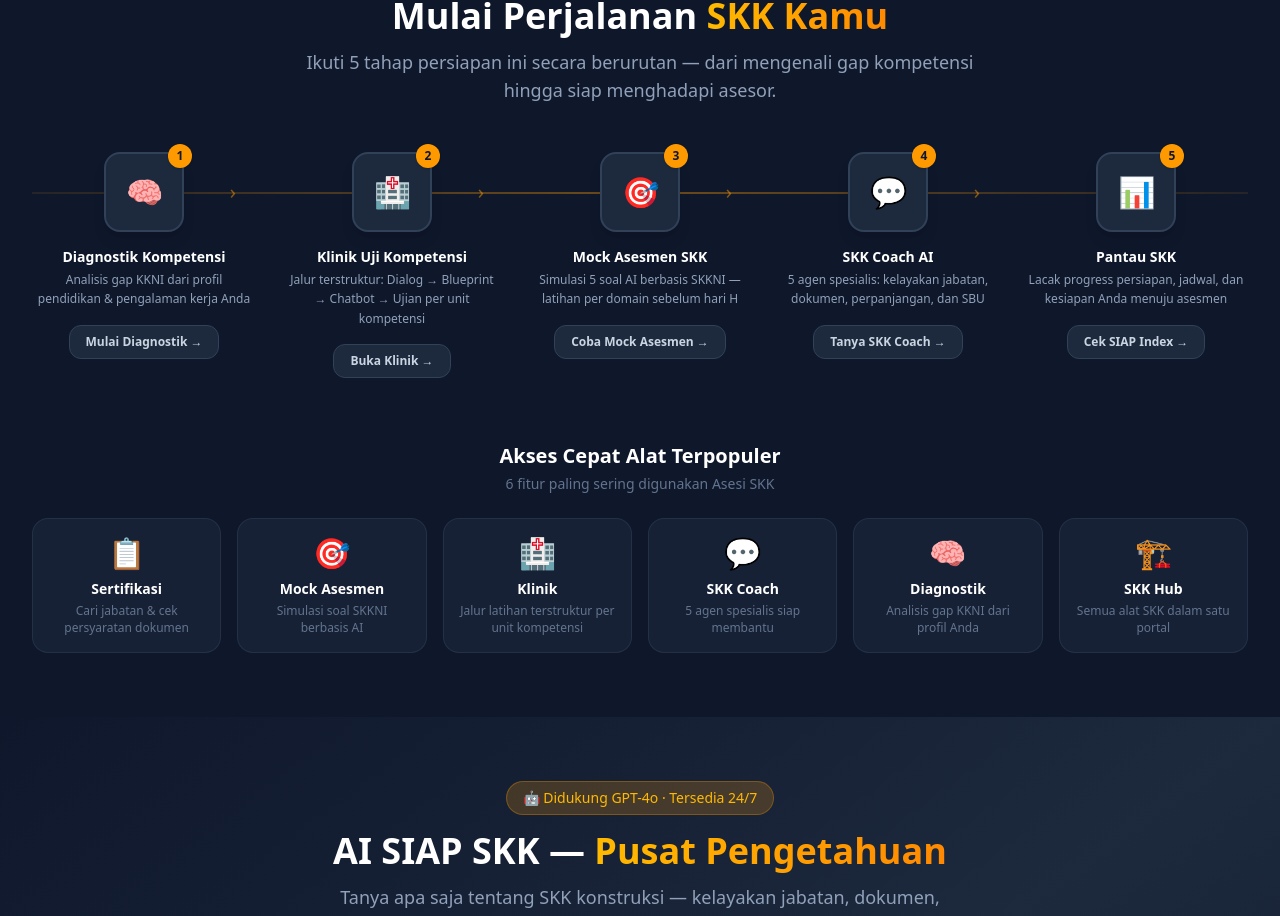
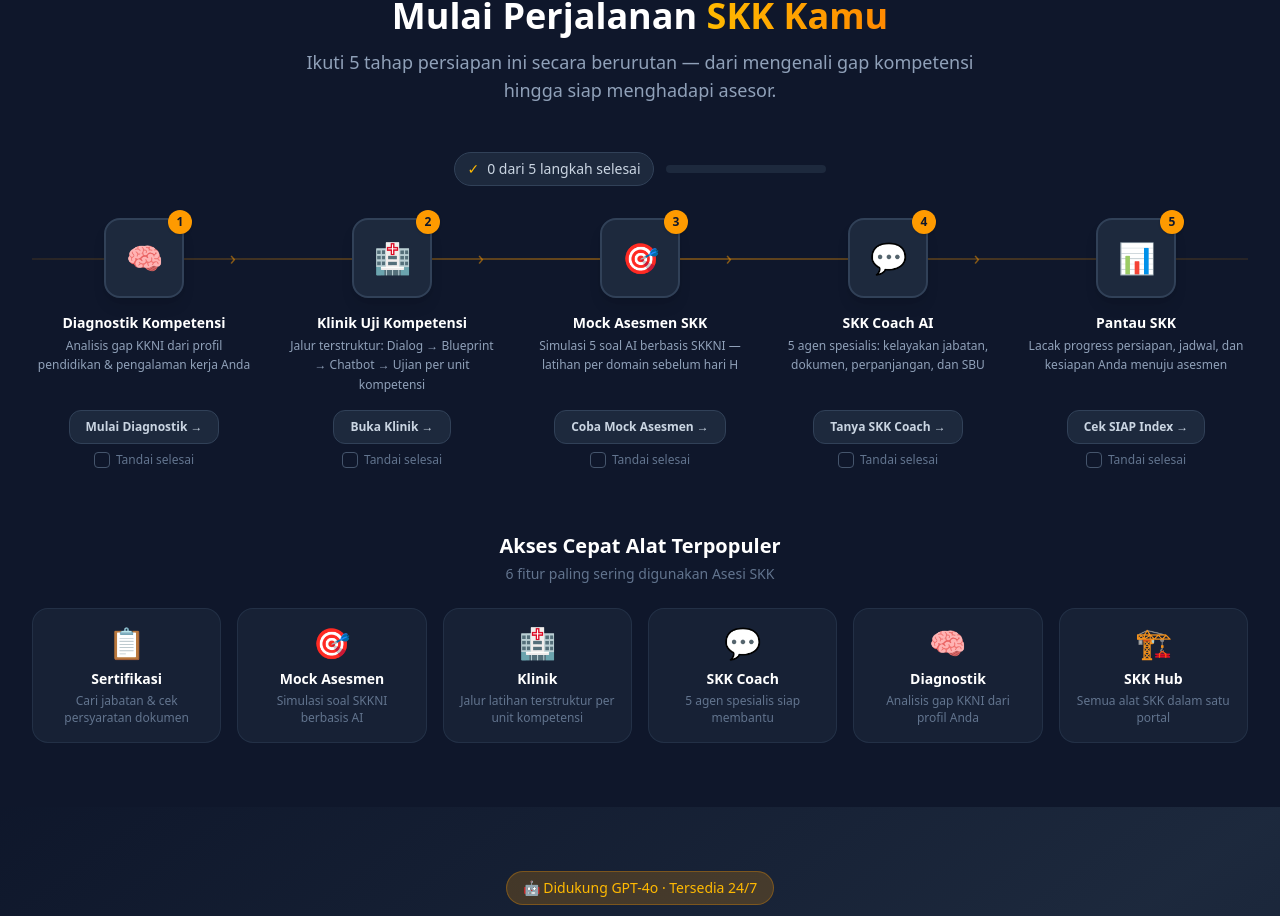
Before and after one commit to penshopx/Bimtek, a Next.js app: page / in a window 1280 px wide. Shown: the part 1347-2263 px from the top of the page. Built offline with nearby package versions, Linux system fonts and the light colour scheme; no server answers; the database is empty.

Commit message:
Add persistent homepage journey completion tracking
Replit-Task-Id: b9623dca-14ca-4cd5-94f5-090674648961
Replit-Merge-Attempt: MergeTask:b9623dca-14ca-4cd5-94f5-090674648961:1:a3015a3f

```diff
--- a/src/app/page.tsx
+++ b/src/app/page.tsx
@@ -4,6 +4,7 @@ import { db } from '@/db';
 import { quizQuestions } from '@/db/schema';
 import { bimtekModules } from '@/lib/bimtekCatalog';
 import { certificationPositions } from '@/lib/certificationPositions';
+import JourneyTracker from '@/components/JourneyTracker';
 
 const journeySteps = [
   {
@@ -334,43 +335,7 @@ export default async function Home() {
           </div>
 
           {/* Step-by-step flow */}
-          <div className="relative">
-            {/* Connector line (desktop) */}
-            <div className="hidden lg:block absolute top-10 left-0 right-0 h-0.5 bg-gradient-to-r from-amber-500/10 via-amber-500/40 to-amber-500/10 z-0" style={{ top: '2.5rem' }} />
-
-            <div className="grid grid-cols-1 sm:grid-cols-2 lg:grid-cols-5 gap-6 relative z-10">
-              {journeySteps.map((step, idx) => (
-                <div key={step.step} className="flex flex-col items-center text-center group">
-                  {/* Step number bubble */}
-                  <div className="relative mb-4">
-                    <div className="w-20 h-20 rounded-2xl bg-slate-800 border-2 border-slate-700 group-hover:border-amber-500/60 flex items-center justify-center text-3xl transition-all shadow-lg">
-                      {step.icon}
-                    </div>
-                    <span className="absolute -top-2 -right-2 w-6 h-6 rounded-full bg-amber-500 text-slate-900 text-xs font-bold flex items-center justify-center shadow">
-                      {step.step}
-                    </span>
-                    {/* Arrow between steps (desktop) */}
-                    {idx < journeySteps.length - 1 && (
-                      <span className="hidden lg:block absolute top-1/2 -right-[calc(50%+0.75rem)] -translate-y-1/2 text-amber-500/50 text-xl pointer-events-none select-none">›</span>
-                    )}
-                  </div>
-
-                  <h3 className="font-bold text-white text-sm mb-1 group-hover:text-amber-400 transition-colors leading-tight">
-                    {step.title}
-                  </h3>
-                  <p className="text-slate-400 text-xs mb-4 leading-relaxed px-1">
-                    {step.desc}
-                  </p>
-                  <Link
-                    href={step.href}
-                    className="inline-block px-4 py-2 bg-slate-800 hover:bg-amber-500/20 border border-slate-700 hover:border-amber-500/50 rounded-xl text-xs font-semibold text-slate-300 hover:text-amber-400 transition-all"
-                  >
-                    {step.cta} →
-                  </Link>
-                </div>
-              ))}
-            </div>
-          </div>
+          <JourneyTracker steps={journeySteps} />
 
           {/* Quick-access grid */}
           <div className="mt-16">
--- /dev/null
+++ b/src/components/JourneyTracker.tsx
@@ -0,0 +1,162 @@
+'use client';
+
+import Link from 'next/link';
+import { useEffect, useState } from 'react';
+
+export type JourneyStep = {
+  step: number;
+  icon: string;
+  title: string;
+  desc: string;
+  href: string;
+  cta: string;
+};
+
+const STORAGE_KEY = 'siapskk_journey_completed';
+
+type CompletionState = Record<number, boolean>;
+
+function readCompletionState(): CompletionState {
+  try {
+    const saved = window.localStorage.getItem(STORAGE_KEY);
+    if (!saved) return {};
+
+    const parsed: unknown = JSON.parse(saved);
+    if (!parsed || typeof parsed !== 'object' || Array.isArray(parsed)) return {};
+
+    return Object.entries(parsed).reduce<CompletionState>((state, [step, completed]) => {
+      if (/^\d+$/.test(step) && typeof completed === 'boolean') {
+        state[Number(step)] = completed;
+      }
+      return state;
+    }, {});
+  } catch {
+    return {};
+  }
+}
+
+type JourneyTrackerProps = {
+  steps: JourneyStep[];
+};
+
+export default function JourneyTracker({ steps }: JourneyTrackerProps) {
+  const [completedSteps, setCompletedSteps] = useState<CompletionState>({});
+  const [hasLoaded, setHasLoaded] = useState(false);
+
+  useEffect(() => {
+    setCompletedSteps(readCompletionState());
+    setHasLoaded(true);
+  }, []);
+
+  useEffect(() => {
+    if (!hasLoaded) return;
+
+    try {
+      window.localStorage.setItem(STORAGE_KEY, JSON.stringify(completedSteps));
+    } catch {
+      // Storage can be unavailable in private browsing or restricted previews.
+    }
+  }, [completedSteps]);
+
+  const completedCount = steps.filter((step) => completedSteps[step.step]).length;
+
+  const toggleStep = (stepNumber: number) => {
+    setCompletedSteps((current) => ({
+      ...current,
+      [stepNumber]: !current[stepNumber],
+    }));
+  };
+
+  return (
+    <>
+      <div className="flex flex-col sm:flex-row items-center justify-center gap-3 mb-8">
+        <div className="inline-flex items-center gap-2 px-3 py-1.5 bg-slate-800 border border-slate-700 rounded-full text-slate-300 text-sm">
+          <span className="text-amber-400" aria-hidden="true">✓</span>
+          <span>{completedCount} dari {steps.length} langkah selesai</span>
+        </div>
+        <div className="w-full sm:w-40 h-2 bg-slate-800 rounded-full overflow-hidden" aria-label={`Progress perjalanan ${completedCount} dari ${steps.length} langkah`}>
+          <div
+            className="h-full bg-gradient-to-r from-amber-400 to-orange-400 rounded-full transition-all duration-300"
+            style={{ width: `${(completedCount / steps.length) * 100}%` }}
+          />
+        </div>
+      </div>
+
+      <div className="relative">
+        {/* Connector line (desktop) */}
+        <div className="hidden lg:block absolute top-10 left-0 right-0 h-0.5 bg-gradient-to-r from-amber-500/10 via-amber-500/40 to-amber-500/10 z-0" />
+
+        <div className="grid grid-cols-1 sm:grid-cols-2 lg:grid-cols-5 gap-6 relative z-10">
+          {steps.map((step, idx) => {
+            const isCompleted = Boolean(completedSteps[step.step]);
+
+            return (
+              <div
+                key={step.step}
+                className={`flex flex-col items-center text-center group transition-opacity ${isCompleted ? 'opacity-65' : ''}`}
+              >
+                {/* Step number bubble */}
+                <div className="relative mb-4">
+                  <div className={`w-20 h-20 rounded-2xl bg-slate-800 border-2 flex items-center justify-center text-3xl transition-all shadow-lg ${
+                    isCompleted
+                      ? 'border-emerald-500/70 bg-emerald-950/40'
+                      : 'border-slate-700 group-hover:border-amber-500/60'
+                  }`}>
+                    {isCompleted ? <span className="text-emerald-400" aria-hidden="true">✓</span> : step.icon}
+                  </div>
+                  <span className={`absolute -top-2 -right-2 w-6 h-6 rounded-full text-xs font-bold flex items-center justify-center shadow ${
+                    isCompleted ? 'bg-emerald-400 text-slate-950' : 'bg-amber-500 text-slate-900'
+                  }`}>
+                    {isCompleted ? '✓' : step.step}
+                  </span>
+                  {/* Arrow between steps (desktop) */}
+                  {idx < steps.length - 1 && (
+                    <span className="hidden lg:block absolute top-1/2 -right-[calc(50%+0.75rem)] -translate-y-1/2 text-amber-500/50 text-xl pointer-events-none select-none">›</span>
+                  )}
+                </div>
+
+                <h3 className={`font-bold text-sm mb-1 transition-colors leading-tight ${
+                  isCompleted ? 'text-slate-300 line-through decoration-emerald-400/70' : 'text-white group-hover:text-amber-400'
+                }`}>
+                  {step.title}
+                </h3>
+                <p className={`text-xs mb-4 leading-relaxed px-1 ${isCompleted ? 'text-slate-500' : 'text-slate-400'}`}>
+                  {step.desc}
+                </p>
+
+                <div className="flex flex-col items-center gap-2 mt-auto">
+                  <Link
+                    href={step.href}
+                    className={`inline-block px-4 py-2 border rounded-xl text-xs font-semibold transition-all ${
+                      isCompleted
+                        ? 'bg-emerald-500/10 border-emerald-500/30 text-emerald-300 hover:bg-emerald-500/20'
+                        : 'bg-slate-800 hover:bg-amber-500/20 border-slate-700 hover:border-amber-500/50 text-slate-300 hover:text-amber-400'
+                    }`}
+                  >
+                    {step.cta} →
+                  </Link>
+                  <button
+                    type="button"
+                    onClick={() => toggleStep(step.step)}
+                    aria-pressed={isCompleted}
+                    aria-label={isCompleted ? `Tandai langkah ${step.title} belum selesai` : `Tandai langkah ${step.title} selesai`}
+                    className={`inline-flex items-center gap-1.5 text-xs font-medium transition-colors ${
+                      isCompleted ? 'text-emerald-400 hover:text-emerald-300' : 'text-slate-500 hover:text-amber-400'
+                    }`}
+                  >
+                    <span className={`w-4 h-4 rounded border flex items-center justify-center ${
+                      isCompleted ? 'bg-emerald-400 border-emerald-400 text-slate-950' : 'border-slate-600'
+                    }`} aria-hidden="true">
+                      {isCompleted && '✓'}
+                    </span>
+                    {isCompleted ? 'Selesai' : 'Tandai selesai'}
+                  </button>
+                </div>
+              </div>
+            );
+          })}
+        </div>
+      </div>
+    </>
+  );
+}
```
